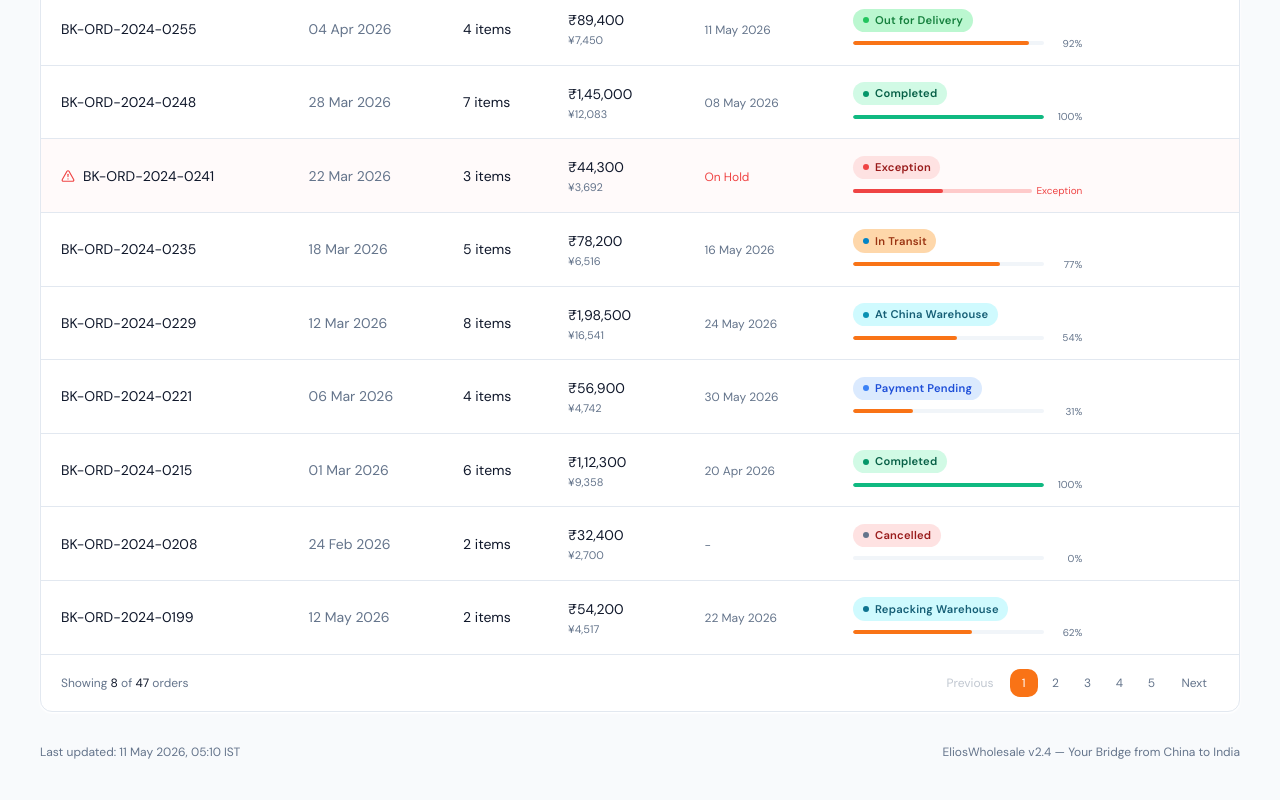
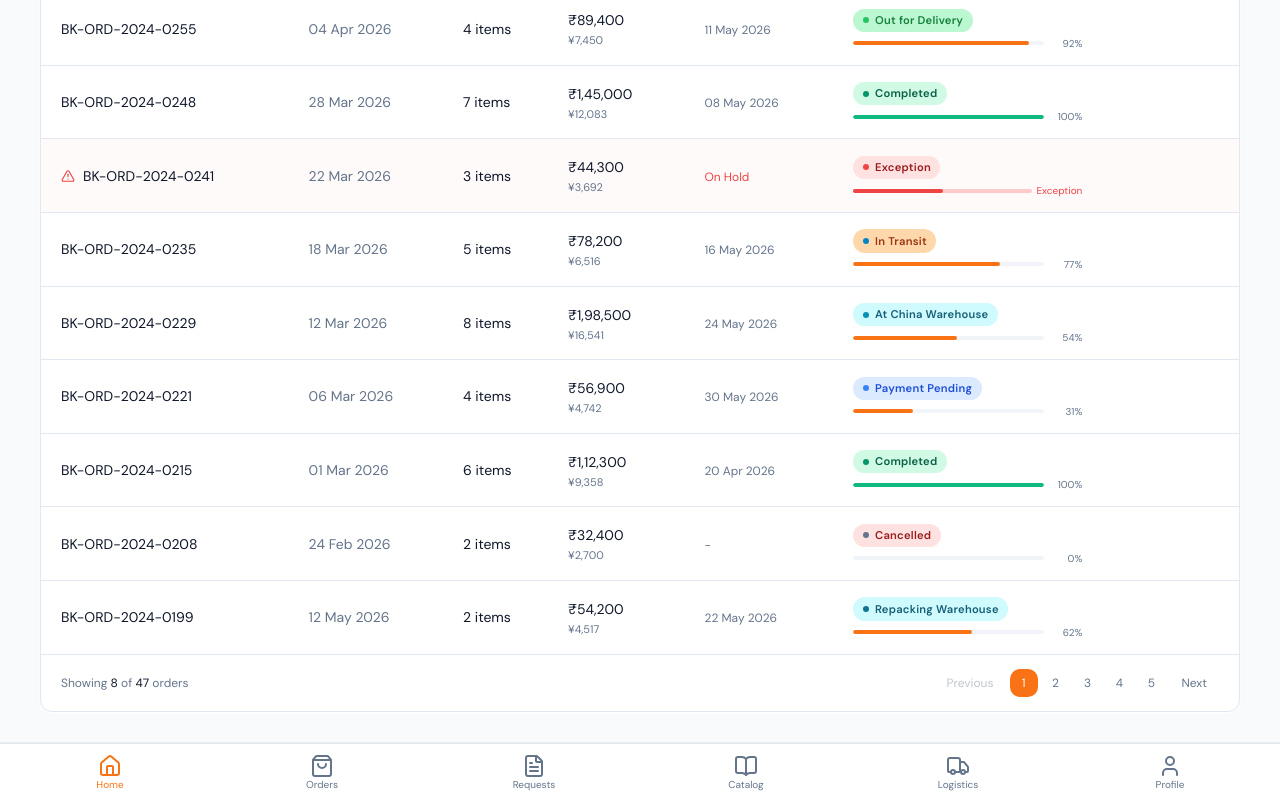
Before and after one commit to palaashika26-bot/my-app, a Next.js app in the folder my-app-main/: page /client-dashboard in a window 1280 px wide. Shown: the part 2152-2952 px from the top of the page. Built offline with nearby package versions, Linux system fonts and the light colour scheme.

Commit message:
latest changes

```diff
--- a/my-app-main/src/components/ClientBottomNav.tsx
+++ b/my-app-main/src/components/ClientBottomNav.tsx
@@ -18,7 +18,7 @@ export default function ClientBottomNav() {
 
   return (
     <nav
-      className="fixed bottom-0 left-0 right-0 z-50 bg-white border-t border-border shadow-bottom-nav md:hidden"
+      className="fixed bottom-0 left-0 right-0 z-50 bg-white border-t border-border shadow-bottom-nav"
       role="navigation"
       aria-label="Mobile navigation"
       style={{ paddingBottom: 'env(safe-area-inset-bottom)' }}
```
